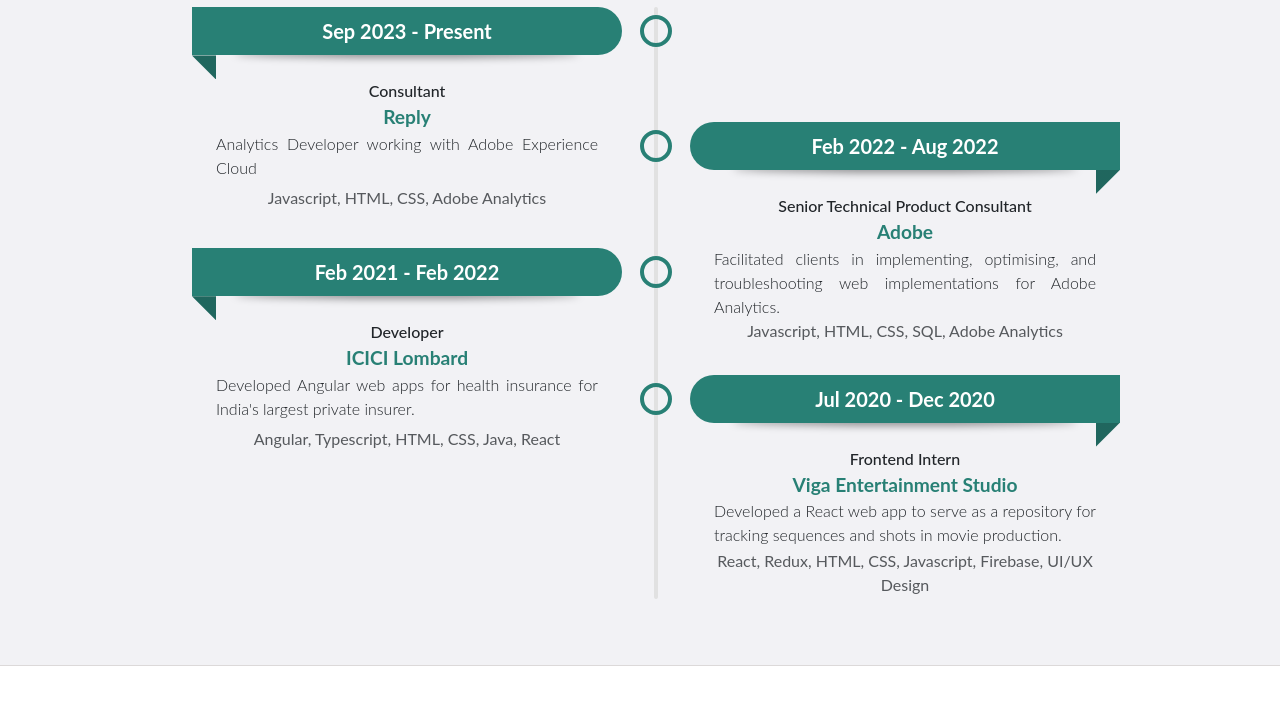
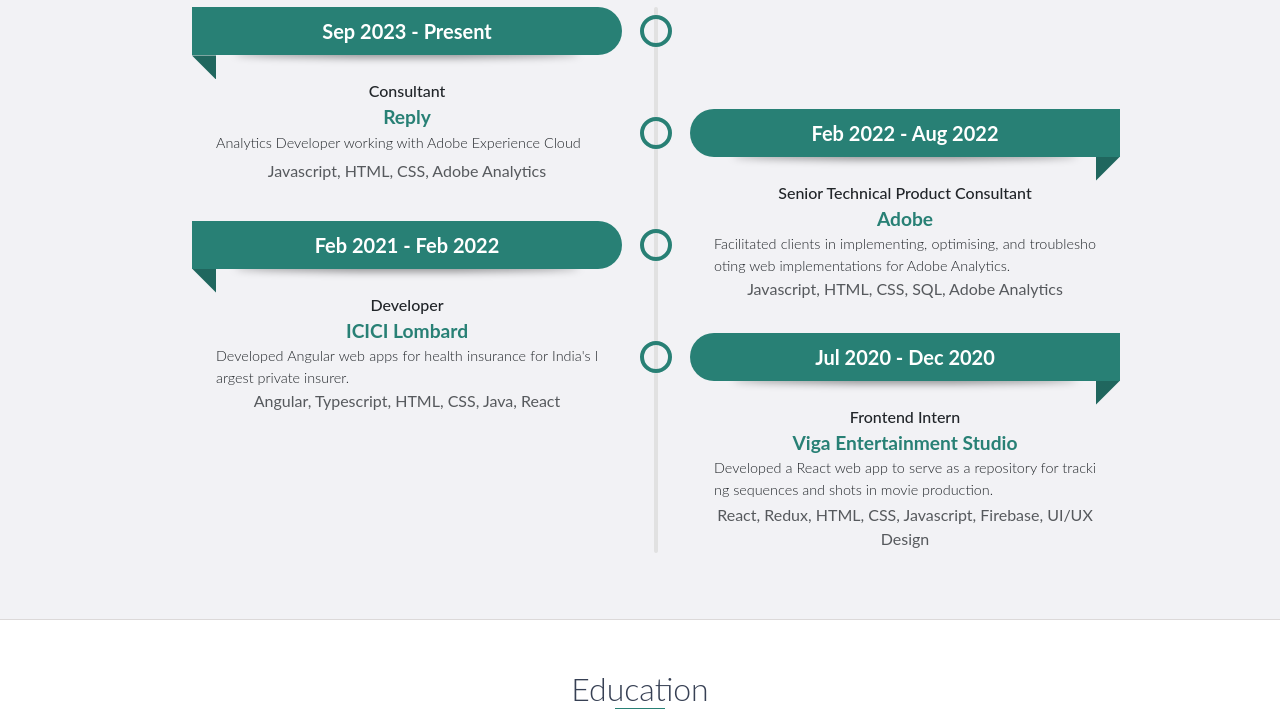
Before and after one commit to zorgonide/portfolio, a Gatsby site: page /home in a window 1280 px wide. Shown: the part 1440-2153 px from the top of the page. Built offline with nearby package versions, Linux system fonts and the light colour scheme; Gatsby itself is replaced by a stand-in of ours.

Commit message:
Update experience.scss

```diff
--- a/src/experience.scss
+++ b/src/experience.scss
@@ -107,6 +107,8 @@
     font-weight: 300;
     text-align: justify;
     padding: 0;
+    word-break: break-all;
+    font-size: 0.9rem;
   }
 
   /* shadows */
```
